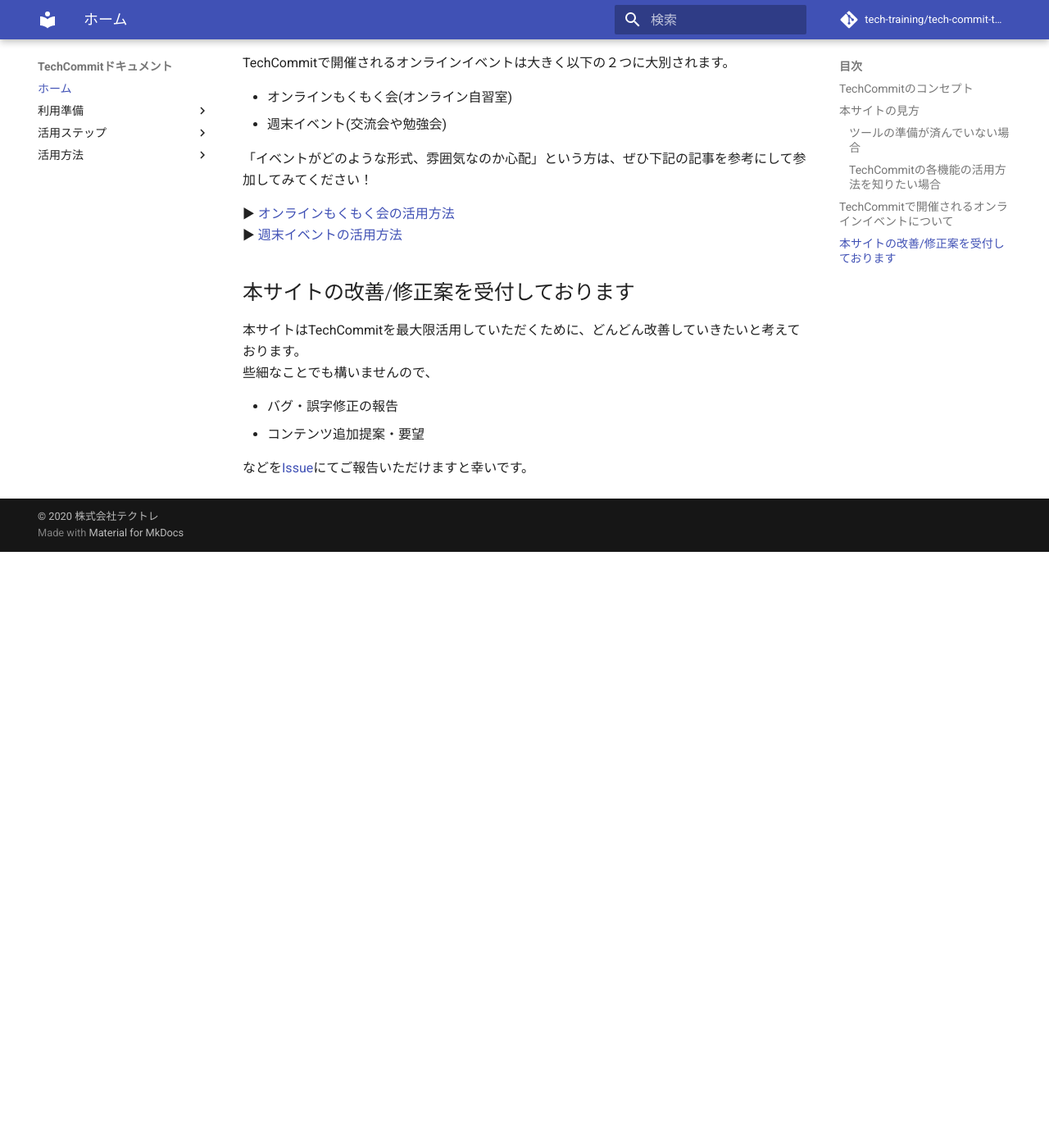
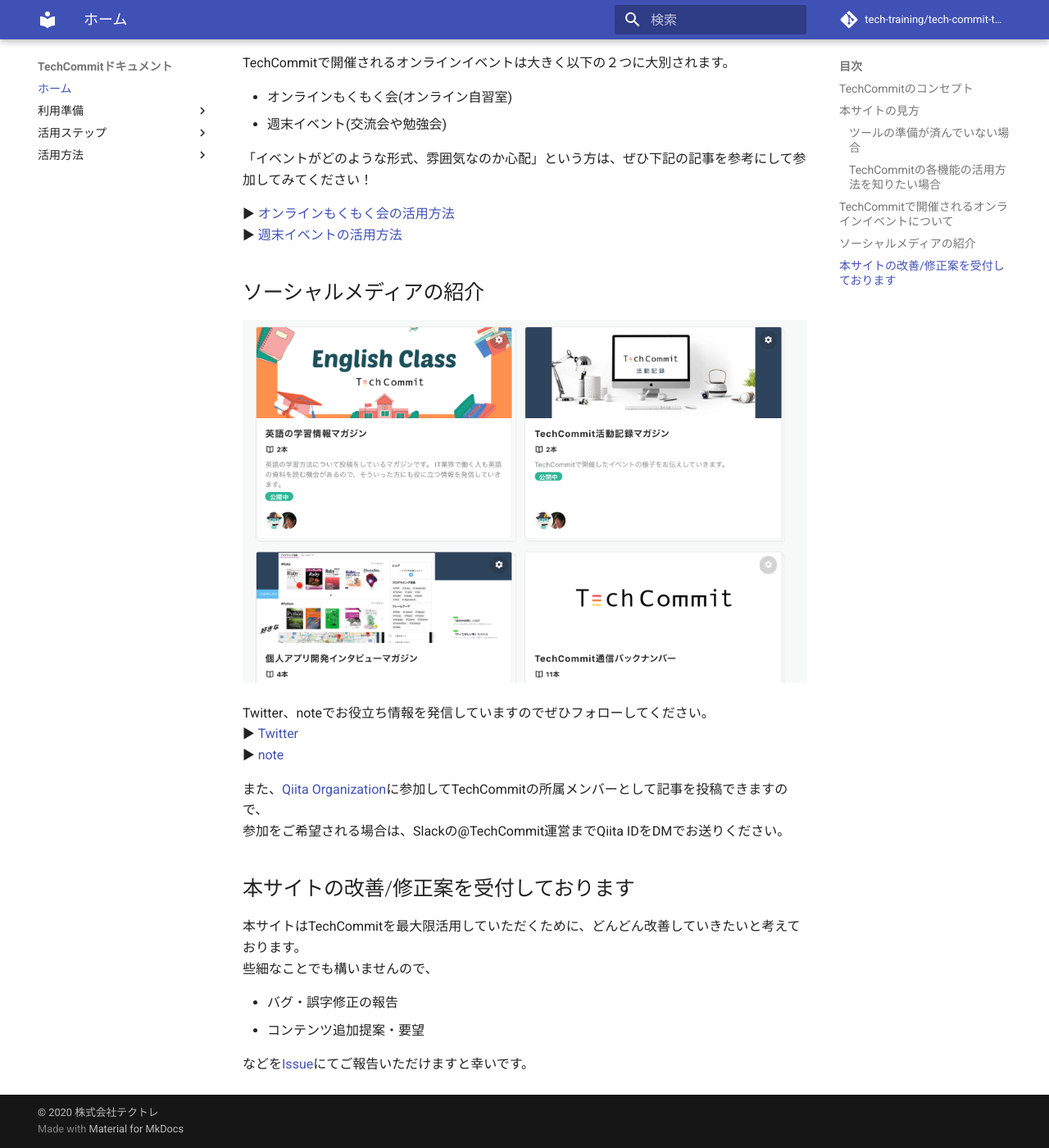
Before and after one commit to tech-training/tech-commit-doc, an MkDocs documentation site: the page built from docs/index.md, in a window 1280 px wide and 1400 px high, scrolled down 1149 px. Shown: the whole window at 82% size. Built offline with MkDocs 1.6.1 and Material for MkDocs 9.7.7, drawn with Linux system fonts in a browser that asks for light colours; comment, search, counter and statistics services are not loaded; before the commit the page ends 1822 px from its top, so only the background shows below that.

Commit message:
【Add】ソーシャルメディアの紹介

```diff
--- a/docs/index.md
+++ b/docs/index.md
@@ -39,6 +39,16 @@
 ▶ [オンラインもくもく会の活用方法](mokumoku.md)
 ▶ [週末イベントの活用方法](online-event.md)
 
+## ソーシャルメディアの紹介
+![TechCommit Note](images/index/note.png)
+
+Twitter、noteでお役立ち情報を発信していますのでぜひフォローしてください。
+▶ [Twitter](https://twitter.com/TechCommit)
+▶ [note](https://note.com/tech_commit)
+
+また、[Qiita Organization](https://qiita.com/organizations/tech-commit)に参加してTechCommitの所属メンバーとして記事を投稿できますので、
+参加をご希望される場合は、Slackの@TechCommit運営までQiita IDをDMでお送りください。
+
 ## 本サイトの改善/修正案を受付しております
 本サイトはTechCommitを最大限活用していただくために、どんどん改善していきたいと考えております。
 些細なことでも構いませんので、
```
Also changed, not shown: docs/images/index/note.png (added).
